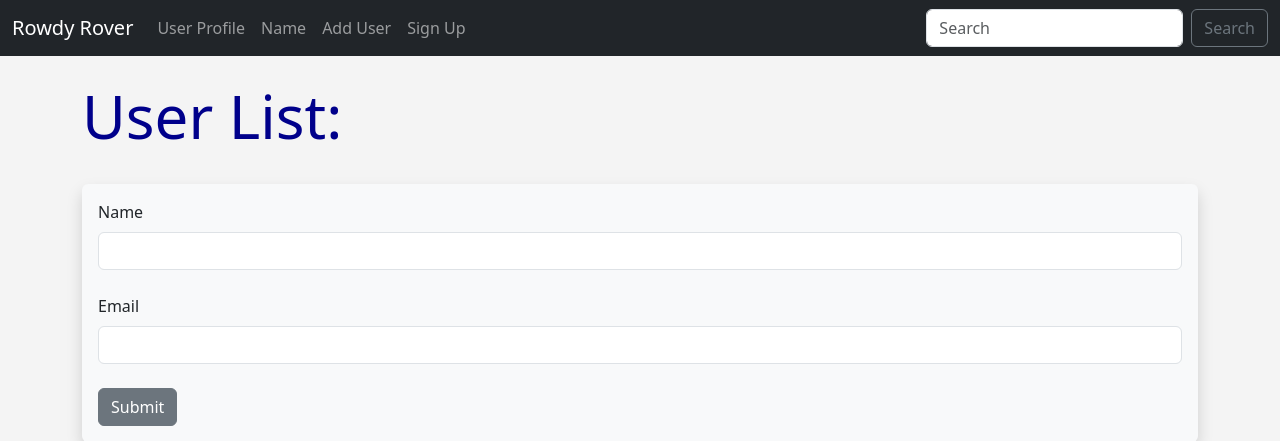
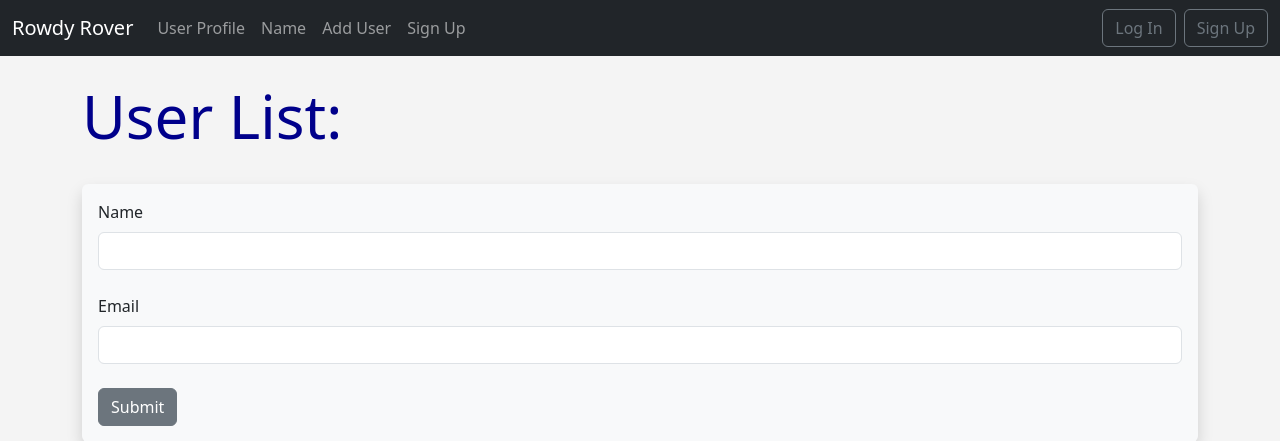
Before and after one commit to ErikBurdett/RoverWeb, a Flask app: page /user/add in a window 1280 px wide. Shown: the top 441 px of the page. Run offline with Flask 3, Linux system fonts and the light colour scheme; some libraries are stand-ins or nearby versions.

Commit message:
Update navbar.html

```diff
--- a/api/templates/navbar.html
+++ b/api/templates/navbar.html
@@ -25,8 +25,8 @@
 
         </ul>
         <form class="d-flex">
-          <input class="form-control me-2" type="search" placeholder="Search" aria-label="Search" name="searched">
-          <button class="btn btn-outline-secondary" type="submit">Search</button>
+          <button class="btn btn-outline-secondary me-2" type="button">Log In</button>
+          <button class="btn btn-outline-secondary" type="button">Sign Up</button>
         </form>
       </div>
     </div>
```
